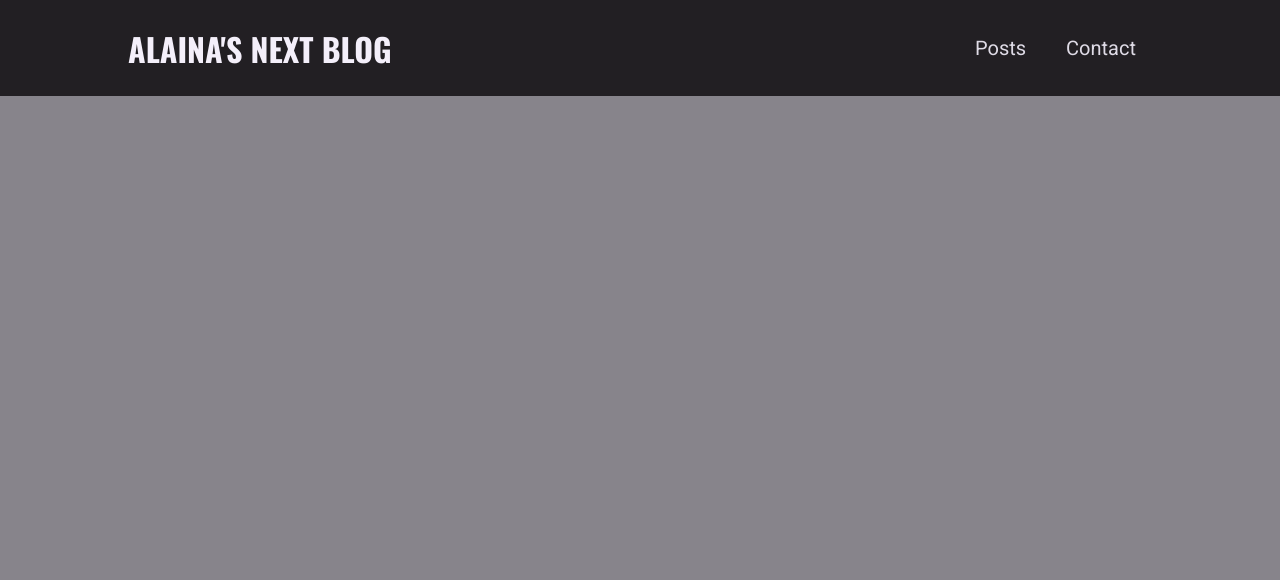
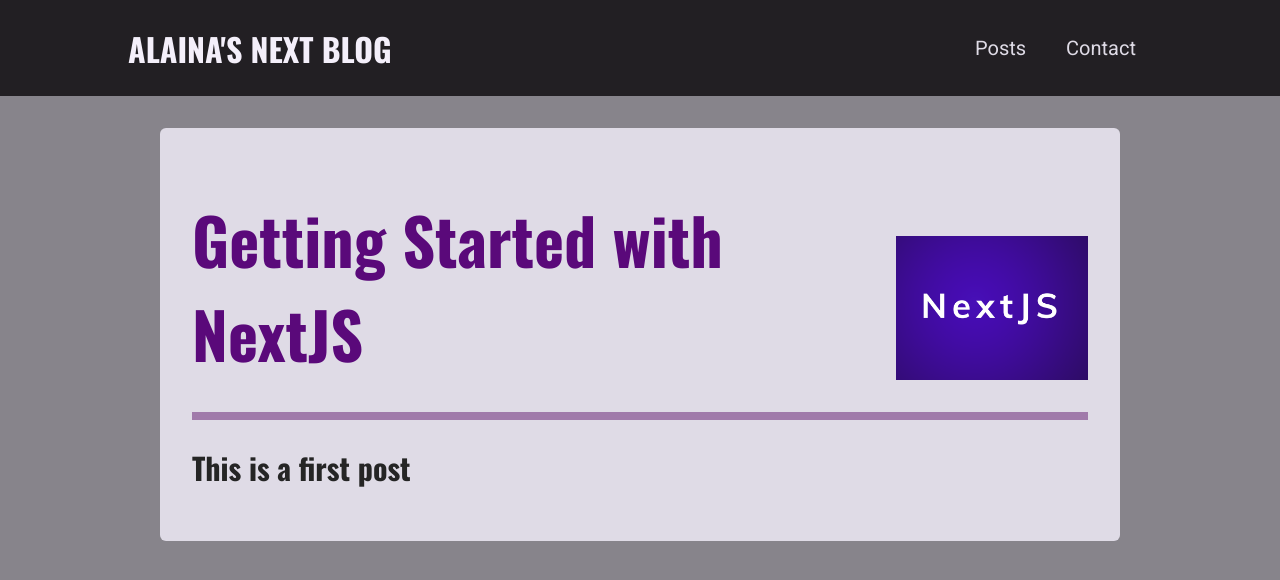
Before and after one commit to EmeraldSerpent57/nextjs-blog, a Next.js app: page /posts/building-nextjs-apps in a window 1280 px wide. Shown: the top 580 px of the page. Built offline with nearby package versions, Linux system fonts and the light colour scheme.

Commit message:
added post header and content with styling for the post details page

```diff
--- /dev/null
+++ b/components/posts/post-detail/post-content.js
@@ -0,0 +1,33 @@
+//this will be a complex file
+import React from "react";
+import ReactMarkdown from "react-markdown";
+import classes from "./post-content.module.css";
+import PostHeader from "./post-header";
+
+const DUMMY_POST = {
+  slug: "getting-started-with-nextjs",
+  title: "Getting Started with NextJS",
+  image: "getting-started-nextjs.png",
+  date: "2023-06-20",
+  content: '# This is a first post'
+  //will need to translate this string from md to JSX
+};
+
+function PostContent() {
+    //create the imagePath
+    const imagePath = `/images/posts/${DUMMY_POST.slug}/${DUMMY_POST.image}`;
+
+
+  return (
+    //the post content will eventually be in markdown translated to ReactJSX elements
+    <>
+      <article className={classes.content}>
+        {/*Need to set th title and image props because thats what we extract in PostHeader */}
+        <PostHeader title={DUMMY_POST.title} image={imagePath} />
+        <ReactMarkdown>{DUMMY_POST.content}</ReactMarkdown>
+      </article>
+    </>
+  );
+}
+
+export default PostContent;
--- /dev/null
+++ b/components/posts/post-detail/post-content.module.css
@@ -0,0 +1,26 @@
+.content {
+  width: 95%;
+  max-width: 60rem;
+  margin: var(--size-8) auto;
+  font-size: var(--size-5);
+  line-height: var(--size-8);
+  background-color: var(--color-grey-100);
+  border-radius: 6px;
+  padding: var(--size-4);
+}
+
+.content p {
+  color: var(--color-grey-800);
+}
+
+.content .image {
+  margin: var(--size-4) auto;
+  width: 100%;
+  max-width: 600px;
+}
+
+@media (min-width: 768px) {
+  .content {
+    padding: var(--size-8);
+  }
+}
--- /dev/null
+++ b/components/posts/post-detail/post-header.js
@@ -0,0 +1,19 @@
+import React from "react";
+import classes from './post-header.module.css';
+import Image from "next/legacy/image";
+
+function PostHeader(props) {
+    //extract the props that you need to use
+    const { title, image } = props;
+
+    return (
+        <>
+        <header className={classes.header}>
+            <h1>{title}</h1>
+            <Image src={image} alt={title} width={200} height={150} />
+        </header>
+        </>
+    );
+}
+
+export default PostHeader;
--- /dev/null
+++ b/components/posts/post-detail/post-header.module.css
@@ -0,0 +1,37 @@
+.header {
+  padding-bottom: var(--size-8);
+  border-bottom: 8px solid var(--color-primary-100);
+  margin: var(--size-4) 0;
+  display: flex;
+  flex-direction: column-reverse;
+  justify-content: space-between;
+  align-items: center;
+  gap: 1rem;
+}
+
+.header h1 {
+  font-size: var(--size-8);
+  color: var(--color-primary-500);
+  margin: 0;
+  line-height: initial;
+  text-align: center;
+}
+
+.header img {
+  object-fit: cover;
+  width: 200px;
+  height: 120px;
+}
+
+@media (min-width: 768px) {
+  .header {
+    margin: var(--size-8) 0;
+    flex-direction: row;
+    align-items: flex-end;
+  }
+
+  .header h1 {
+    font-size: var(--size-16);
+    text-align: left;
+  }
+}
--- a/package.json
+++ b/package.json
@@ -10,6 +10,7 @@
   "dependencies": {
     "next": "^13.0.7",
     "react": "^18.2.0",
-    "react-dom": "^18.2.0"
+    "react-dom": "^18.2.0",
+    "react-markdown": "^8.0.7"
   }
 }
--- a/pages/posts/[slug].js
+++ b/pages/posts/[slug].js
@@ -1,6 +1,13 @@
 // our-domain.com/posts/[slug]
 import React from "react";
+import PostContent from "../../components/posts/post-detail/post-content";
 
-function PostDetailPage() {}
+//this page will output the content of a selected post
+function PostDetailPage() {
+    return (
+        //this component will take care of outputting that post content
+        <PostContent />
+    );
+}
 
 export default PostDetailPage;
```
Also changed, not shown: 1 other file (tests, documents, lock files or other folders).
